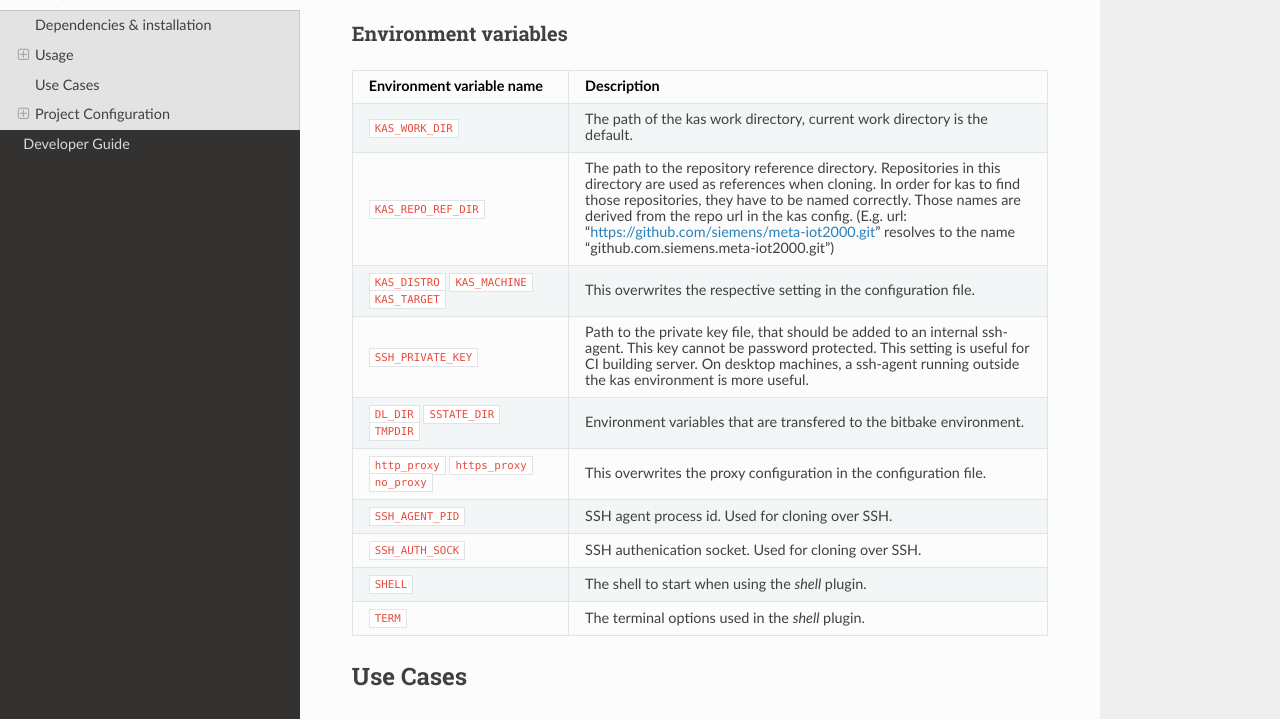
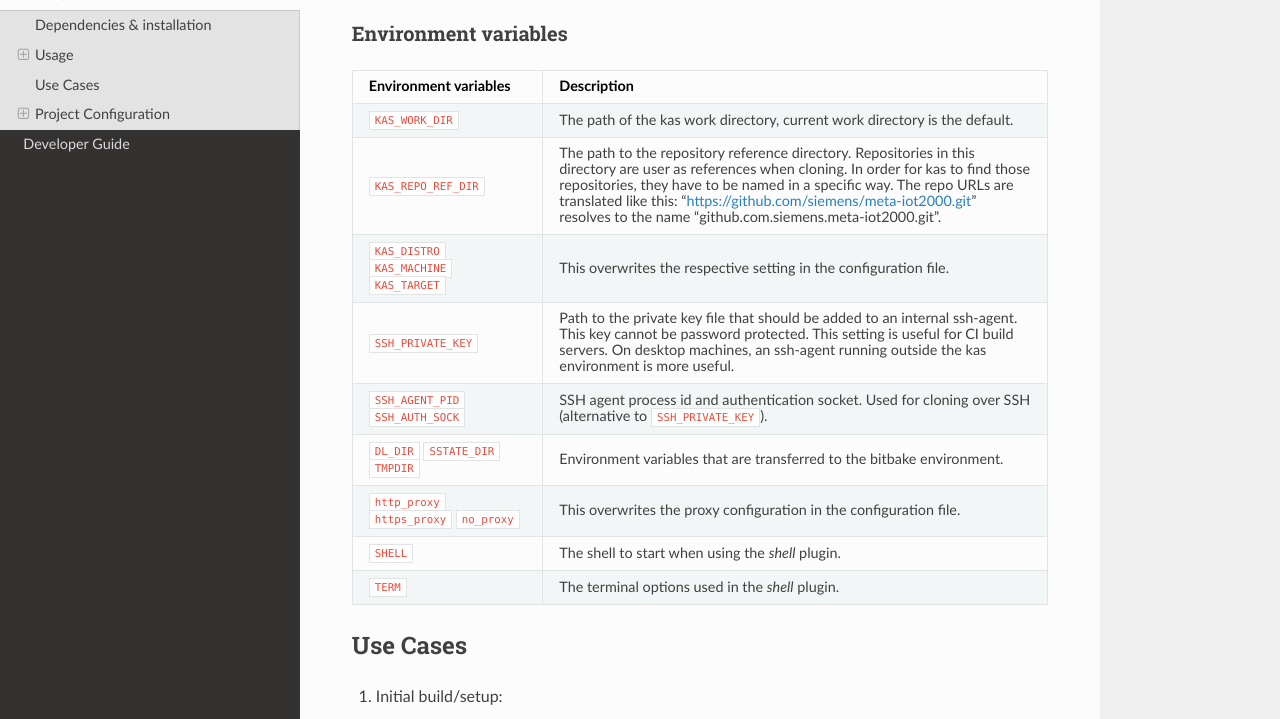
Before and after one commit to siemens/kas, a Sphinx documentation site: the page built from docs/userguide.rst, in a window 1280 px wide and 900 px high, scrolled down 1098 px, cut to the strip 181-900 px from the top of the window. Built offline with Sphinx 7.4.7 and the Read the Docs theme 2.0.0, drawn with Linux system fonts in a browser that asks for light colours.

Commit message:
docs: Fix and reformat environment table
Sphinx complained:

docs/userguide.rst:66: ERROR: Malformed table.
Column span alignment problem in table line 8.

Avoid this by reformatting to a grid table, also adjusting the content a
bit.

Signed-off-by: Jan Kiszka <jan.kiszka@siemens.com>

```diff
--- a/docs/userguide.rst
+++ b/docs/userguide.rst
@@ -56,52 +56,47 @@ Command line usage
 Environment variables
 ~~~~~~~~~~~~~~~~~~~~~
 
-=============================================  ================================
-Environment variable name                      Description
-=============================================  ================================
-``KAS_WORK_DIR``                               The path of the kas work
-                                               directory, current work
-                                               directory is the default.
-``KAS_REPO_REF_DIR``                           The path to the repository
-                                               reference directory.
-                                               Repositories in this directory
-                                               are used as references when
-                                               cloning. In order for kas to
-                                               find those repositories, they
-                                               have to be named correctly.
-                                               Those names are derived from the
-                                               repo url in the kas config.
-                                               (E.g. url:
-                                               "https://github.com/siemens/meta-iot2000.git"
-                                               resolves to the name
-                                               "github.com.siemens.meta-iot2000.git")
-``KAS_DISTRO`` ``KAS_MACHINE`` ``KAS_TARGET``  This overwrites the respective
-                                               setting in the configuration
-                                               file.
-``SSH_PRIVATE_KEY``                            Path to the private key file,
-                                               that should be added to an
-                                               internal ssh-agent. This key
-                                               cannot be password protected.
-                                               This setting is useful for
-                                               CI building server. On desktop
-                                               machines, a ssh-agent running
-                                               outside the kas environment is
-                                               more useful.
-``DL_DIR`` ``SSTATE_DIR`` ``TMPDIR``           Environment variables that are
-                                               transfered to the bitbake
-                                               environment.
-``http_proxy`` ``https_proxy`` ``no_proxy``    This overwrites the proxy
-                                               configuration in the
-                                               configuration file.
-``SSH_AGENT_PID``                              SSH agent process id. Used for
-                                               cloning over SSH.
-``SSH_AUTH_SOCK``                              SSH authenication socket. Used
-                                               for cloning over SSH.
-``SHELL``                                      The shell to start when using
-                                               the `shell` plugin.
-``TERM``                                       The terminal options used in the
-                                               `shell` plugin.
-=============================================  ================================
++-----------------------+-----------------------------------------------------+
+| Environment variables | Description                                         |
++=======================+=====================================================+
+| ``KAS_WORK_DIR``      | The path of the kas work directory, current work    |
+|                       | directory is the default.                           |
++-----------------------+-----------------------------------------------------+
+| ``KAS_REPO_REF_DIR``  | The path to the repository reference directory.     |
+|                       | Repositories in this directory are user as          |
+|                       | references when cloning. In order for kas to find   |
+|                       | those repositories, they have to be named in a      |
+|                       | specific way. The repo URLs are translated like     |
+|                       | this: "https://github.com/siemens/meta-iot2000.git" |
+|                       | resolves to the name                                |
+|                       | "github.com.siemens.meta-iot2000.git".              |
++-----------------------+-----------------------------------------------------+
+| ``KAS_DISTRO``        | This overwrites the respective setting in the       |
+| ``KAS_MACHINE``       | configuration file.                                 |
+| ``KAS_TARGET``        |                                                     |
++-----------------------+-----------------------------------------------------+
+| ``SSH_PRIVATE_KEY``   | Path to the private key file that should be added   |
+|                       | to an internal ssh-agent. This key cannot be        |
+|                       | password protected. This setting is useful for CI   |
+|                       | build servers. On desktop machines, an ssh-agent    |
+|                       | running outside the kas environment is more useful. |
++-----------------------+-----------------------------------------------------+
+| ``SSH_AGENT_PID``     | SSH agent process id and authentication socket.     |
+| ``SSH_AUTH_SOCK``     | Used for cloning over SSH (alternative to           |
+|                       | ``SSH_PRIVATE_KEY``).                               |
++-----------------------+-----------------------------------------------------+
+| ``DL_DIR``            | Environment variables that are transferred to the   |
+| ``SSTATE_DIR``        | bitbake environment.                                |
+| ``TMPDIR``            |                                                     |
++-----------------------+-----------------------------------------------------+
+| ``http_proxy``        | This overwrites the proxy configuration in the      |
+| ``https_proxy``       | configuration file.                                 |
+| ``no_proxy``          |                                                     |
++-----------------------+-----------------------------------------------------+
+| ``SHELL``             | The shell to start when using the `shell` plugin.   |
++-----------------------+-----------------------------------------------------+
+| ``TERM``              | The terminal options used in the `shell` plugin.    |
++-----------------------+-----------------------------------------------------+
 
 Use Cases
 ---------
```
